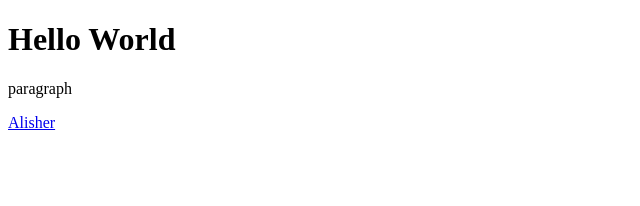
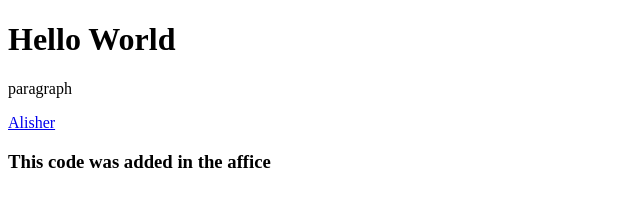
Before and after one commit to Alisher200303/js_code, a plain HTML site: page github.html in a window 1280 px wide. Shown: the whole page, without its empty margins (0-640 px from the left). Drawn offline with Linux system fonts and the light colour scheme.

Commit message:
github-tutorial

```diff
--- a/github.html
+++ b/github.html
@@ -10,5 +10,6 @@
     <h1>Hello World</h1>
     <p>paragraph</p>
     <a href="https://t.me/Student_2020_grant">Alisher</a>
+    <h3>This code was added in the affice</h3>
 </body>
 </html>
```
